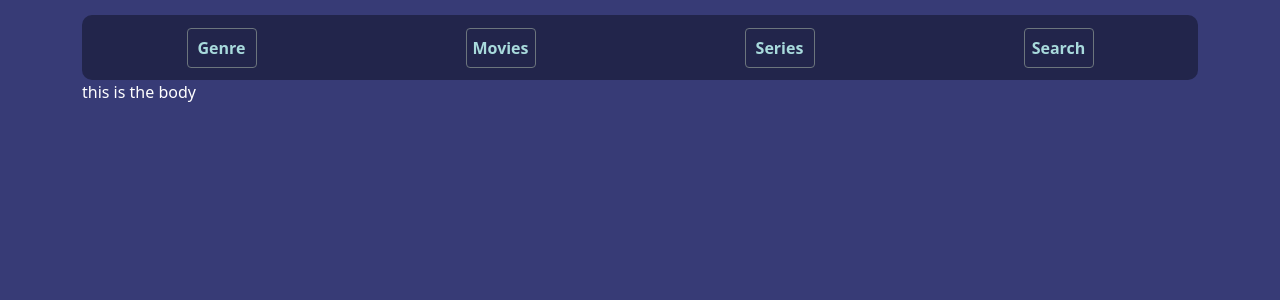
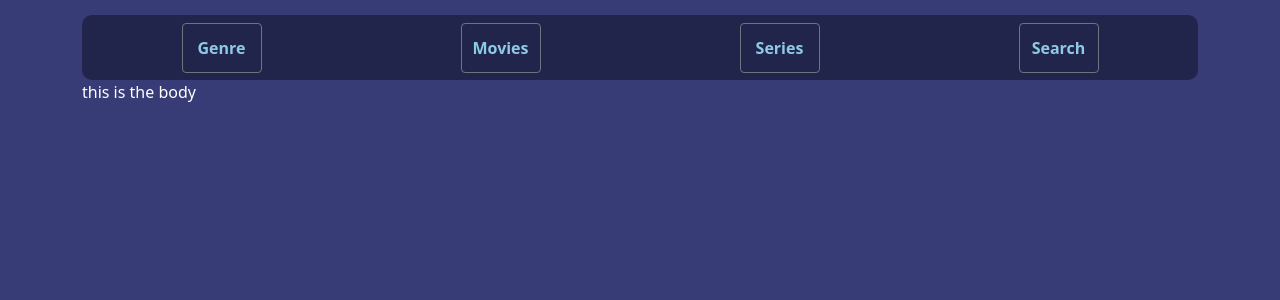
Before and after one commit to amacazzaga/moviestmbd, a React (Create React App) app: page / in a window 1280 px wide. Shown: the top 300 px of the page. Built offline with nearby package versions, Linux system fonts and the light colour scheme.

Commit message:
app.css file

```diff
--- /dev/null
+++ b/src/App.css
@@ -0,0 +1,27 @@
+/*header*/
+header {
+  border-radius: 10px;
+  margin-top: 15px;
+  height: 65px;
+  display: flex;
+  align-items: center;
+  justify-content: space-around;
+  background-color: #22254b;
+  /*dont forget shadow!*/
+}
+.btn-outline-secondary {
+  color: #8ecae6;
+  font-weight: bold;
+  margin: 5px;
+  padding: 5px;
+  width: 80px;
+  height: 50px;
+}
+.btn-outline-secondary:hover {
+  transform: scale(1.3);
+}
+/*body*/
+body {
+  color: white;
+  background-color: #373b76;
+}
--- a/src/App.js
+++ b/src/App.js
@@ -1,6 +1,6 @@
 import Header from "./Header/Header";
 import Body from "./Body/Body";
-import Css from "./Css.css";
+import "./App.css";
 
 function App() {
   return (
--- a/src/Css.css
+++ /dev/null
@@ -1,28 +0,0 @@
-/*header*/
-header {
- border-radius: 10px;
-  margin-top: 15px;
-  height: 65px;
-  display: flex;
-
-  align-items: center;
-  justify-content: space-around;
-  background-color: #22254b;
-}
-.btn-outline-secondary{
-    color: #a8dadc;
-    font-weight: bold;
-    margin:5px;
-    padding: 5px;
-    width: 70px;
-    height: 40px;
-}
-.btn-outline-secondary:hover{
-    transform: scale(1.3);
-
-}
-/*body*/
-body {
-  color: white;
-  background-color: #373b76;
-}
```
